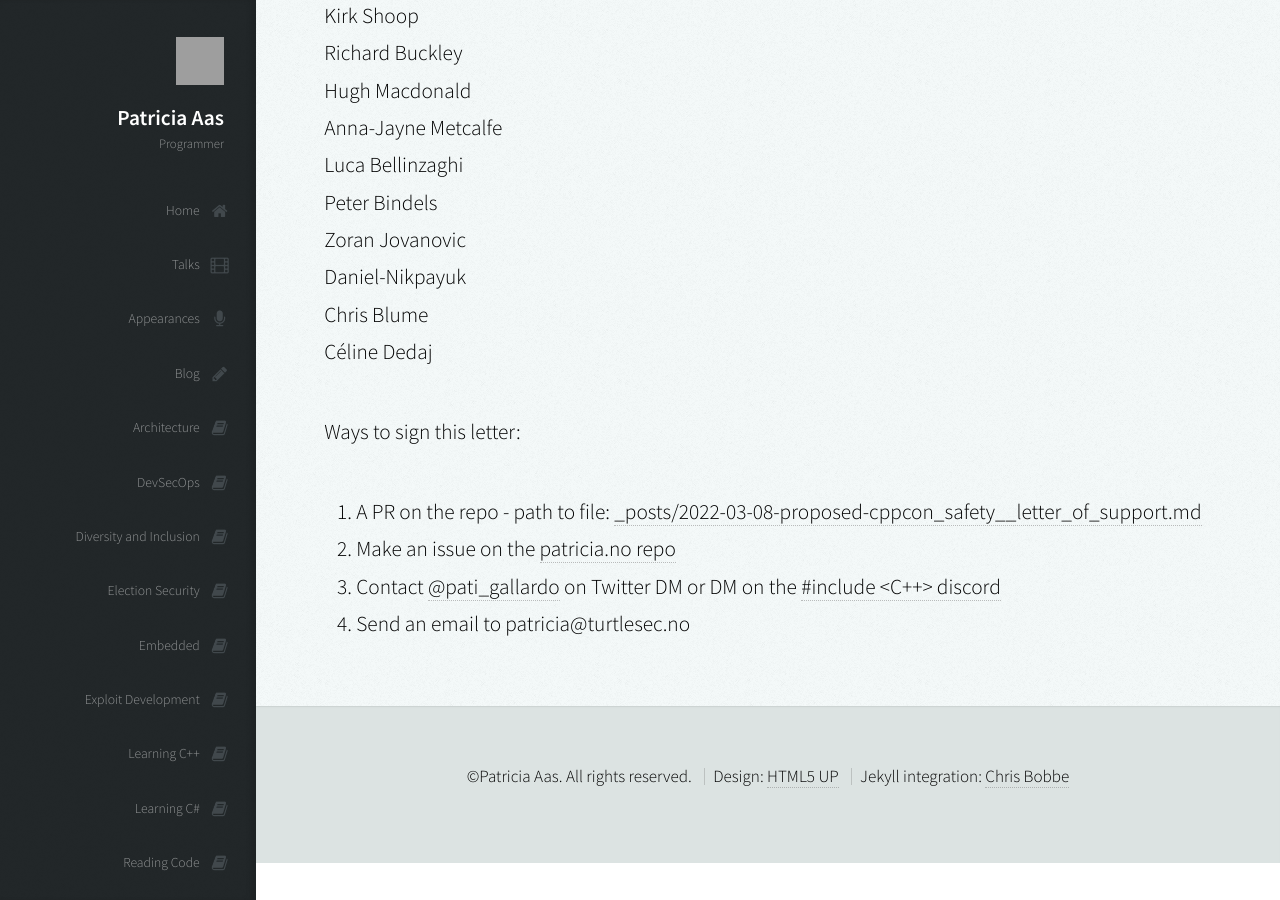
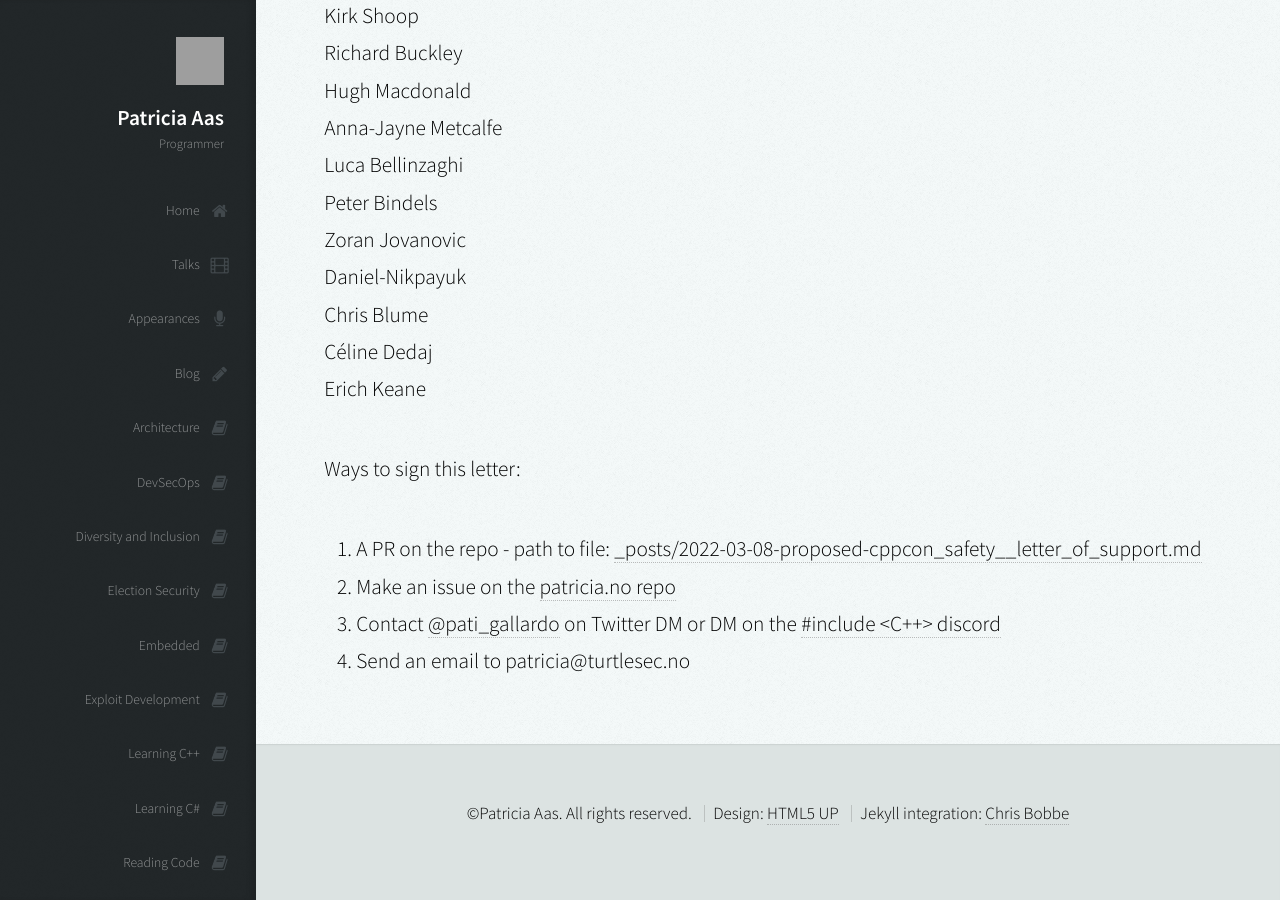
Before and after one commit to patricia-gallardo/patricia-gallardo.github.io, a Jekyll site: the page built from _posts/2022-03-08-proposed-cppcon_safety__letter_of_support.md, in a window 1280 px wide and 900 px high, scrolled down 3805 px. Built offline with Jekyll 4.4.1, drawn with Linux system fonts in a browser that asks for light colours; nearby versions of some CDN libraries; grey boxes are pictures that could not be loaded.

Commit message:
Add myself (Erich Keane) to the suppor letter.
Thanks for bringing this to our attention!

```diff
--- a/_posts/2022-03-08-proposed-cppcon_safety__letter_of_support.md
+++ b/_posts/2022-03-08-proposed-cppcon_safety__letter_of_support.md
@@ -110,6 +110,7 @@ Zoran Jovanovic <br>
 Daniel-Nikpayuk <br>
 Chris Blume <br>
 Céline Dedaj <br>
+Erich Keane <br>
 
 
 Ways to sign this letter:
```
